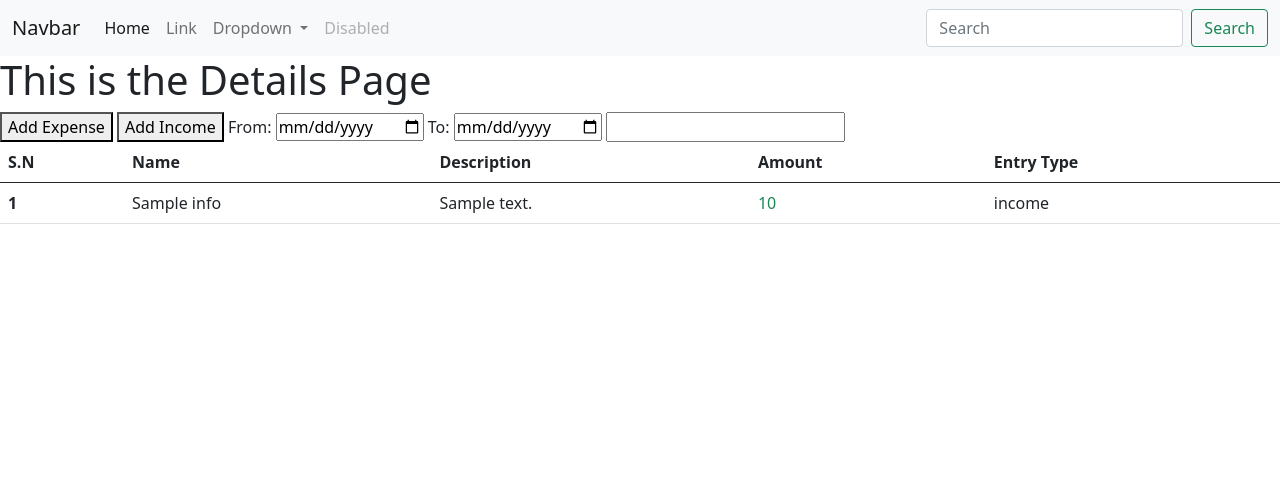
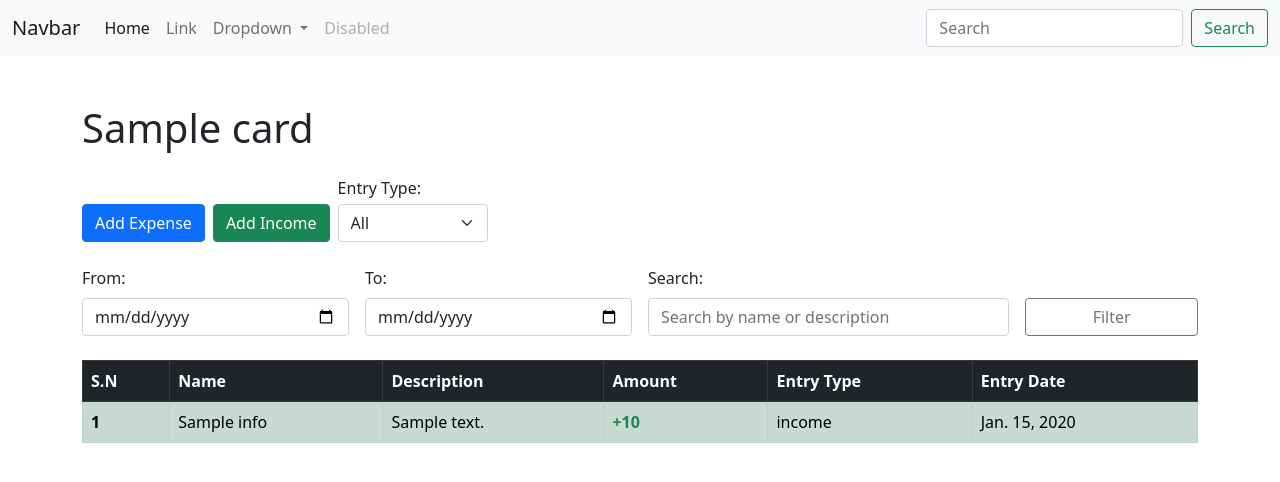
Before and after one commit to Niraj-commits/Kharcha, a Django app: page /add_card/1 in a window 1280 px wide. Shown: the top 482 px of the page. Run offline with Django 5.2, Linux system fonts and the light colour scheme; tables that the repository leaves empty hold one stand-in row (values such as "Sample post").

Commit message:
added filter by entry type and styling

```diff
--- a/templates/card_details/view.html
+++ b/templates/card_details/view.html
@@ -3,44 +3,83 @@
 {% block title %}View Card Details{% endblock title %}
 
 {% block body %}
+<div class="container mt-5">
+  <h1 class="mb-4">{{card_details.name}}</h1>
 
-<h1>This is the Details Page</h1>
+  <div class="d-flex align-items-end gap-2 mb-4">
+    <button class="btn btn-primary">Add Expense</button>
+    <button class="btn btn-success">Add Income</button>
 
-<button>Add Expense</button>
-<button>Add Income</button>
-<label for="time1">From:</label>
-<input type="date">
+    <div>
+      <label for="entry_type" class="form-label mb-1">Entry Type:</label>
+      <select class="form-select" name="entry_type" id="entry_type" style="min-width: 150px;">
+        <option value="" {% if request.GET.entry_type == "" %}selected{% endif %}>All</option>
+        <option value="income" {% if request.GET.entry_type == "income" %}selected{% endif %}>Income</option>
+        <option value="expense" {% if request.GET.entry_type == "expense" %}selected{% endif %}>Expense</option>
+      </select>
+    </div>
+  </div>
 
-<label for="time1">To:</label>
-<input type="date">
 
-<input type="search">
+  <form class="row g-3 align-items-end mb-4">
+    <div class="col-md-3">
+      <label for="from-date" class="form-label">From:</label>
+      <input type="date" id="from-date" class="form-control">
+    </div>
 
-<table class="table">
-    <thead>
+    <div class="col-md-3">
+      <label for="to-date" class="form-label">To:</label>
+      <input type="date" id="to-date" class="form-control">
+    </div>
+
+    <div class="col-md-4">
+      <label for="search" class="form-label">Search:</label>
+      <input type="search" id="search" class="form-control" placeholder="Search by name or description">
+    </div>
+
+    <div class="col-md-2">
+      <button type="submit" class="btn btn-outline-secondary w-100">Filter</button>
+    </div>
+  </form>
+
+  <div class="table-responsive">
+    <table class="table table-striped table-bordered">
+      <thead class="table-dark">
         <tr>
           <th scope="col">S.N</th>
           <th scope="col">Name</th>
           <th scope="col">Description</th>
           <th scope="col">Amount</th>
           <th scope="col">Entry Type</th>
+          <th scope="col">Entry Date</th>
         </tr>
       </thead>
       <tbody>
         {% for expense in expense_entries %}
+
+        {% if expense.entry_type == "income"  %}
+        <tr class= 'table-success'>
+          {% elif expense.entry_type == "expense" %}
+        <tr class= 'table-danger'>
+          {% endif %}
+          <th scope="row">{{ forloop.counter }}</th>
+          <td>{{ expense.title }}</td>
+          <td>{{ expense.description }}</td>
+          {% if expense.entry_type == "expense" %}
+            <td class="text-danger fw-bold">-{{ expense.amount }}</td>
+          {% elif expense.entry_type == "income" %}
+            <td class="text-success fw-bold">+{{ expense.amount }}</td>
+          {% endif %}
+          <td class="text">{{ expense.entry_type }}</td>
+          <td>{{ expense.created_at }}</td>
+        </tr>
+        {% empty %}
         <tr>
-        <th scope="row">1</th>
-        <td>{{expense.title}}</td>
-        <td>{{expense.description}}</td>
-        {% if expense.entry_type == "expense" %}
-        <td class="text-danger bold">{{expense.amount}}</td>
-        {% elif expense.entry_type == "income" %}
-        <td class="text-success">{{expense.amount}}</td>
-        {% endif %}
-        <td>{{expense.entry_type}}</td>
+          <td colspan="5" class="text-center">No entries found.</td>
         </tr>
         {% endfor %}
       </tbody>
     </table>
-
+  </div>
+</div>
 {% endblock body %}
--- a/tracker/models.py
+++ b/tracker/models.py
@@ -6,7 +6,6 @@ from django.db import models
 
 class card(models.Model):
     name = models.CharField(max_length=25)
-    created_at = models.DateTimeField(auto_now_add= True)
 
 class info(models.Model):
     type = [("income","income"),("expense","expense")]
@@ -16,3 +15,4 @@ class info(models.Model):
     amount = models.PositiveIntegerField()
     entry_type = models.CharField(choices=type,default="income",max_length=25)
     card = models.ForeignKey(card,on_delete=models.CASCADE,related_name="cards")
+    created_at = models.DateField(auto_now_add= True)
--- a/tracker/views.py
+++ b/tracker/views.py
@@ -26,6 +26,6 @@ def view_card_details(request,pk):
 
     card_details = card.objects.get(pk = pk)
     info = card_details.cards.all()
-    context = {"expense_entries":info}
+    context = {"expense_entries":info,"card_details":card_details}
 
     return render(request,"card_details/view.html",context)
```
Also changed, not shown: templates/home.html (+52 -12 lines), tracker/migrations/0002_remove_card_created_at_info_created_at.py (added), tracker/migrations/0003_alter_info_created_at.py (added). Lines whose indentation alone changed are shown as unchanged.
